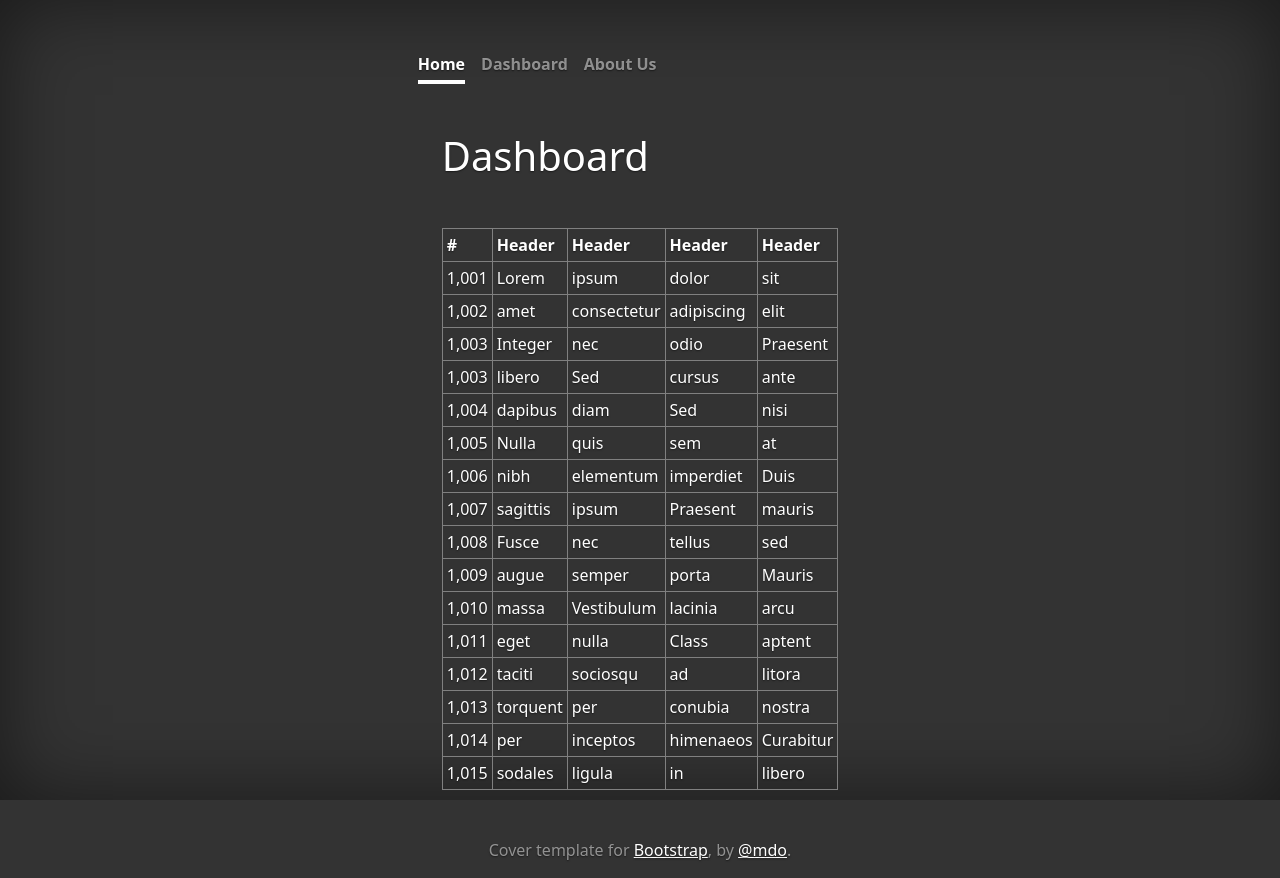
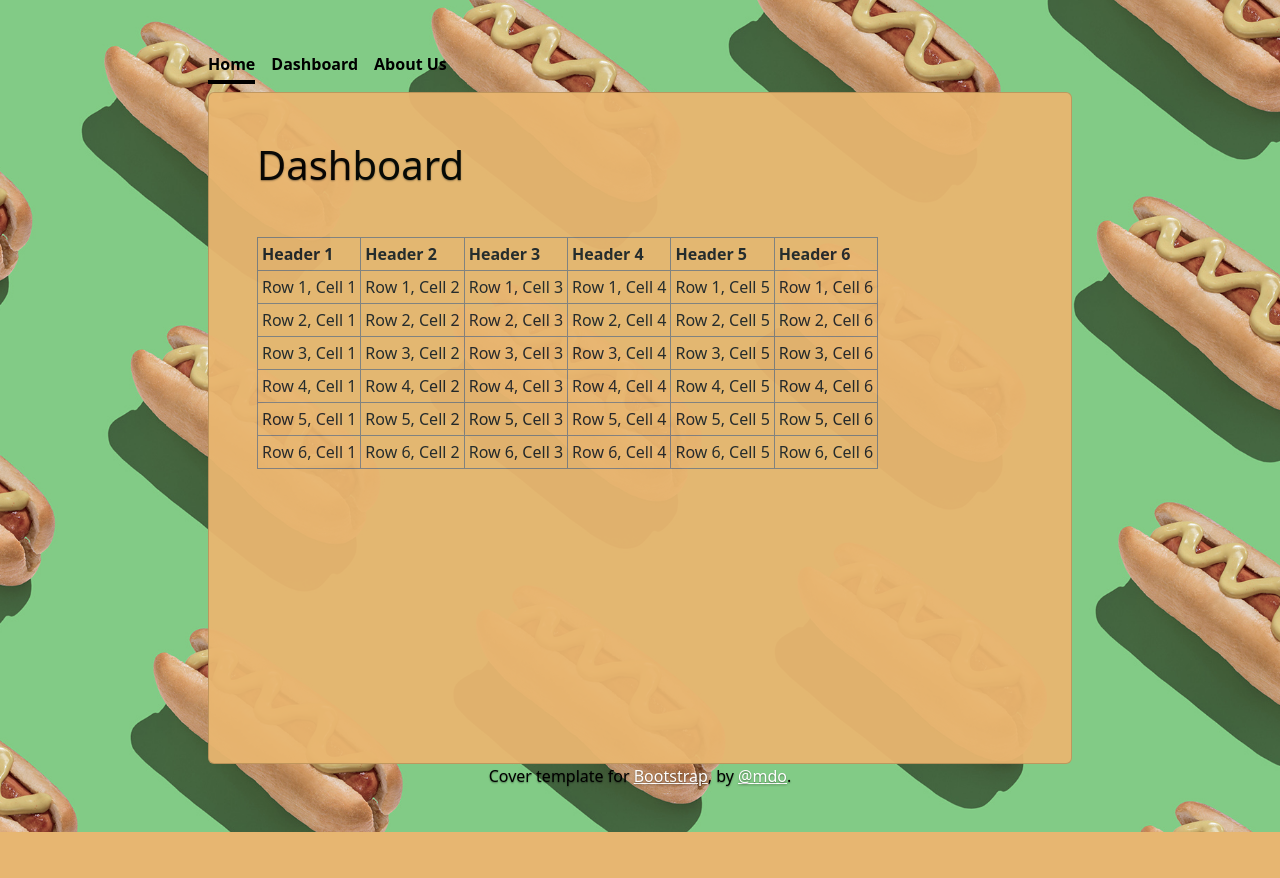
Before and after one commit to pippo-sci/NotHotDog, a Django app: page /dashboard in a window 1280 px wide. After the commit the page ends 832 px from the top, so only its background shows below. Run offline with Django 4.2, Linux system fonts and the light colour scheme.

Commit message:
Hotdog stylezzz

```diff
--- a/WebDjango/NotHotDog/NotHotDogWebsite/static/NotHotDogWebsite/style.css
+++ b/WebDjango/NotHotDog/NotHotDogWebsite/static/NotHotDogWebsite/style.css
@@ -26,26 +26,52 @@ a:hover {
 
 html,
 body {
-  height: 100%;
-  background-color: #333;
+  height: 102%;
+  background-image: url('../NotHotDogWebsite/assets/hotdog31.png');
+  background-size: cover;
+  background-repeat: no-repeat;
+  background-position: center;
 }
 
-body {
+body{
   display: -ms-flexbox;
   display: -webkit-box;
   display: flex;
   -ms-flex-pack: center;
   -webkit-box-pack: center;
-  justify-content: center;
-  color: #fff;
-  text-shadow: 0 .05rem .1rem rgba(0, 0, 0, .5);
-  box-shadow: inset 0 0 5rem rgba(0, 0, 0, .5);
 }
 
-.cover-container {
-  max-width: 42em;
+.card {
+  background-color: #E9B670 !important;
+  opacity: 0.95;
+  min-height: 42em;
 }
 
+.table {
+  color:rgba(0, 0, 0, .4)
+}
+
+.btn {
+  background-color: #9a382d;
+  color:#fff;
+}
+
+h1, h2, h3, p {
+  justify-content: center;
+  color: #000;
+  text-shadow: 0 .05rem .1rem rgba(0, 0, 0, .4);
+}
+
+img {
+  z-index: 10;
+  position:relative;
+}
+
+
+
+.cover-container {
+  width: 60em !important;
+}
 
 /*
  * Header
@@ -61,14 +87,14 @@ body {
 .nav-masthead .nav-link {
   padding: .25rem 0;
   font-weight: 700;
-  color: rgba(255, 255, 255, .5);
+  color:#000;
   background-color: transparent;
   border-bottom: .25rem solid transparent;
 }
 
 .nav-masthead .nav-link:hover,
 .nav-masthead .nav-link:focus {
-  border-bottom-color: rgba(255, 255, 255, .25);
+  border-bottom-color: #000;
 }
 
 .nav-masthead .nav-link + .nav-link {
@@ -76,8 +102,8 @@ body {
 }
 
 .nav-masthead .active {
-  color: #fff;
-  border-bottom-color: #fff;
+  color: #000;
+  border-bottom-color: #000;
 }
 
 @media (min-width: 48em) {
--- a/WebDjango/NotHotDog/NotHotDogWebsite/templates/about.html
+++ b/WebDjango/NotHotDog/NotHotDogWebsite/templates/about.html
@@ -1,8 +1,7 @@
 {% extends 'base.html' %}
 {% load static %}
-
 {% block content%}
-<main role="main" class="inner cover py-5">
+<div role="main" class="pt-5 card mt-2 px-5">
 <div>
   <h1 class="cover-heading mb-5">About Us</h1>
     <div class="row">
@@ -21,5 +20,6 @@
     </div>
     <h1 class="cover-heading my-3">The idea</h1>
     <a href="https://www.youtube.com/embed/6ViobQys1iQ" target='_blank'><p> Based on the series Silicon Valley and the app See Food. </a>
-</main>
+</div>
+</div>
 {% endblock %}
--- a/WebDjango/NotHotDog/NotHotDogWebsite/templates/base.html
+++ b/WebDjango/NotHotDog/NotHotDogWebsite/templates/base.html
@@ -1,5 +1,4 @@
 {% load static %}
-
 <!doctype html>
 <html lang="en">
   <head>
@@ -15,14 +14,14 @@
 
   </head>
   <body>
-    <div class="cover-container d-flex h-100 p-5 mx-auto flex-column">
+    <main class="cover-container d-flex p-5 mx-auto flex-column">
       {% include 'navbar.html' %}
 
       {% block content %}
       {% endblock %}
 
       {% include 'footer.html' %}
-    </div>
+    </main>
     <script src="https://cdn.jsdelivr.net/npm/@popperjs/core@2.11.7/dist/umd/popper.min.js" integrity="sha384-zYPOMqeu1DAVkHiLqWBUTcbYfZ8osu1Nd6Z89ify25QV9guujx43ITvfi12/QExE" crossorigin="anonymous"></script>
     <script src="https://cdn.jsdelivr.net/npm/bootstrap@5.3.0-alpha3/dist/js/bootstrap.min.js" integrity="sha384-Y4oOpwW3duJdCWv5ly8SCFYWqFDsfob/3GkgExXKV4idmbt98QcxXYs9UoXAB7BZ" crossorigin="anonymous"></script>
   </body>
--- a/WebDjango/NotHotDog/NotHotDogWebsite/templates/dashboard.html
+++ b/WebDjango/NotHotDog/NotHotDogWebsite/templates/dashboard.html
@@ -2,137 +2,71 @@
 {% load static %}
 
 {% block content%}
-<main role="main" class="inner cover py-5">
-  <div>
+<main role="main" class="pt-5 card mt-2 px-5">
     <h1 class="cover-heading mb-5">Dashboard</h1>
     <div class="table-responsive">
       <table class="table-sm table-bordered">
         <thead class='thead-dark'>
           <tr>
-            <th>#</th>
-            <th>Header</th>
-            <th>Header</th>
-            <th>Header</th>
-            <th>Header</th>
+            <th>Header 1</th>
+            <th>Header 2</th>
+            <th>Header 3</th>
+            <th>Header 4</th>
+            <th>Header 5</th>
+            <th>Header 6</th>
           </tr>
         </thead>
         <tbody>
           <tr>
-            <td>1,001</td>
-            <td>Lorem</td>
-            <td>ipsum</td>
-            <td>dolor</td>
-            <td>sit</td>
+            <td>Row 1, Cell 1</td>
+            <td>Row 1, Cell 2</td>
+            <td>Row 1, Cell 3</td>
+            <td>Row 1, Cell 4</td>
+            <td>Row 1, Cell 5</td>
+            <td>Row 1, Cell 6</td>
           </tr>
           <tr>
-            <td>1,002</td>
-            <td>amet</td>
-            <td>consectetur</td>
-            <td>adipiscing</td>
-            <td>elit</td>
+            <td>Row 2, Cell 1</td>
+            <td>Row 2, Cell 2</td>
+            <td>Row 2, Cell 3</td>
+            <td>Row 2, Cell 4</td>
+            <td>Row 2, Cell 5</td>
+            <td>Row 2, Cell 6</td>
           </tr>
           <tr>
-            <td>1,003</td>
-            <td>Integer</td>
-            <td>nec</td>
-            <td>odio</td>
-            <td>Praesent</td>
+            <td>Row 3, Cell 1</td>
+            <td>Row 3, Cell 2</td>
+            <td>Row 3, Cell 3</td>
+            <td>Row 3, Cell 4</td>
+            <td>Row 3, Cell 5</td>
+            <td>Row 3, Cell 6</td>
           </tr>
           <tr>
-            <td>1,003</td>
-            <td>libero</td>
-            <td>Sed</td>
-            <td>cursus</td>
-            <td>ante</td>
+            <td>Row 4, Cell 1</td>
+            <td>Row 4, Cell 2</td>
+            <td>Row 4, Cell 3</td>
+            <td>Row 4, Cell 4</td>
+            <td>Row 4, Cell 5</td>
+            <td>Row 4, Cell 6</td>
           </tr>
           <tr>
-            <td>1,004</td>
-            <td>dapibus</td>
-            <td>diam</td>
-            <td>Sed</td>
-            <td>nisi</td>
+            <td>Row 5, Cell 1</td>
+            <td>Row 5, Cell 2</td>
+            <td>Row 5, Cell 3</td>
+            <td>Row 5, Cell 4</td>
+            <td>Row 5, Cell 5</td>
+            <td>Row 5, Cell 6</td>
           </tr>
           <tr>
-            <td>1,005</td>
-            <td>Nulla</td>
-            <td>quis</td>
-            <td>sem</td>
-            <td>at</td>
-          </tr>
-          <tr>
-            <td>1,006</td>
-            <td>nibh</td>
-            <td>elementum</td>
-            <td>imperdiet</td>
-            <td>Duis</td>
-          </tr>
-          <tr>
-            <td>1,007</td>
-            <td>sagittis</td>
-            <td>ipsum</td>
-            <td>Praesent</td>
-            <td>mauris</td>
-          </tr>
-          <tr>
-            <td>1,008</td>
-            <td>Fusce</td>
-            <td>nec</td>
-            <td>tellus</td>
-            <td>sed</td>
-          </tr>
-          <tr>
-            <td>1,009</td>
-            <td>augue</td>
-            <td>semper</td>
-            <td>porta</td>
-            <td>Mauris</td>
-          </tr>
-          <tr>
-            <td>1,010</td>
-            <td>massa</td>
-            <td>Vestibulum</td>
-            <td>lacinia</td>
-            <td>arcu</td>
-          </tr>
-          <tr>
-            <td>1,011</td>
-            <td>eget</td>
-            <td>nulla</td>
-            <td>Class</td>
-            <td>aptent</td>
-          </tr>
-          <tr>
-            <td>1,012</td>
-            <td>taciti</td>
-            <td>sociosqu</td>
-            <td>ad</td>
-            <td>litora</td>
-          </tr>
-          <tr>
-            <td>1,013</td>
-            <td>torquent</td>
-            <td>per</td>
-            <td>conubia</td>
-            <td>nostra</td>
-          </tr>
-          <tr>
-            <td>1,014</td>
-            <td>per</td>
-            <td>inceptos</td>
-            <td>himenaeos</td>
-            <td>Curabitur</td>
-          </tr>
-          <tr>
-            <td>1,015</td>
-            <td>sodales</td>
-            <td>ligula</td>
-            <td>in</td>
-            <td>libero</td>
+            <td>Row 6, Cell 1</td>
+            <td>Row 6, Cell 2</td>
+            <td>Row 6, Cell 3</td>
+            <td>Row 6, Cell 4</td>
+            <td>Row 6, Cell 5</td>
+            <td>Row 6, Cell 6</td>
           </tr>
         </tbody>
       </table>
     </div>
-
-  </div>
 </main>
 {% endblock %}
--- a/WebDjango/NotHotDog/NotHotDogWebsite/templates/index.html
+++ b/WebDjango/NotHotDog/NotHotDogWebsite/templates/index.html
@@ -2,12 +2,12 @@
 {% load static %}
 
 {% block content%}
-<main role="main" class="inner cover py-5">
+<div role="main" class="pt-5 card mt-2 px-5">
     <h1 class="cover-heading mb-5">Is it a Hotdog?</h1>
     <p class="lead mb-5">Upload a photo and we'll tell you if there's a hotdog in it. <br>
       No cap!</p>
     <p class="lead">
-      <a href="#" class="btn btn-lg btn-secondary ">Upload Image</a>
+    <a href="#" class="btn btn-lg">Upload Image</a>
     </p>
-</main>
+  </div>
 {% endblock %}
```
Also changed, not shown: WebDjango/NotHotDog/NotHotDogWebsite/static/NotHotDogWebsite/assets/hotdog1.jpg (added), WebDjango/NotHotDog/NotHotDogWebsite/static/NotHotDogWebsite/assets/hotdog2.jpg (added), WebDjango/NotHotDog/NotHotDogWebsite/static/NotHotDogWebsite/assets/hotdog3.jpg (added), WebDjango/NotHotDog/NotHotDogWebsite/static/NotHotDogWebsite/assets/hotdog31.png (added), 3 other files.
